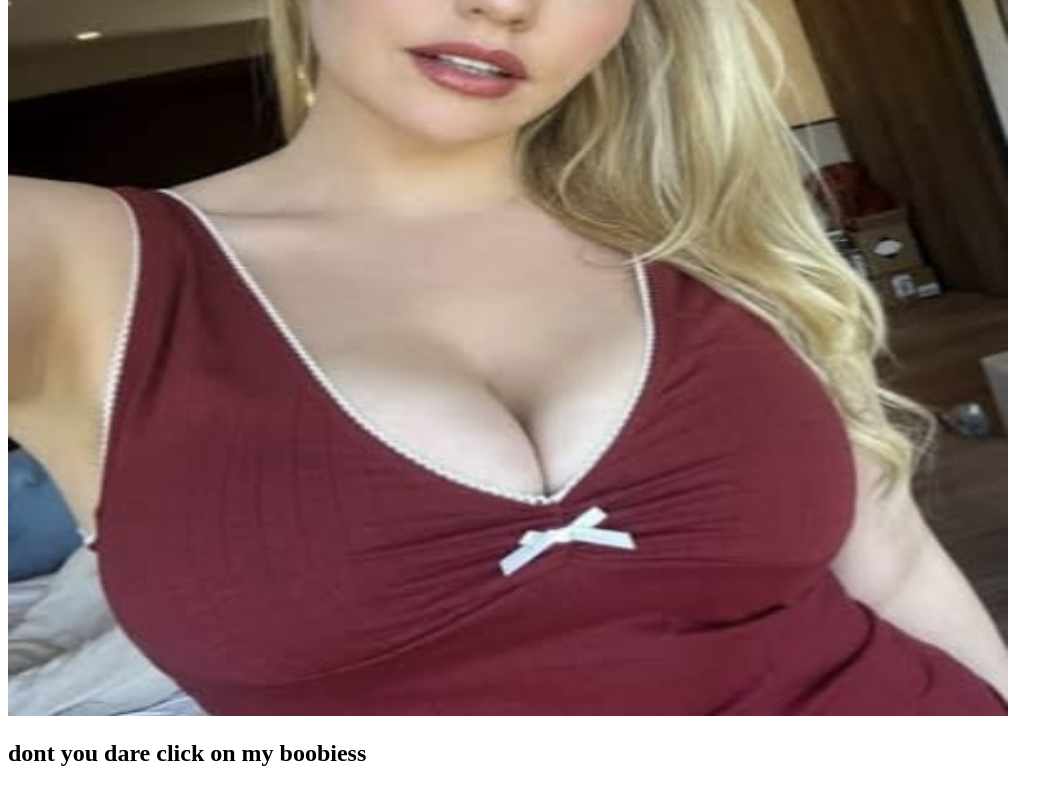
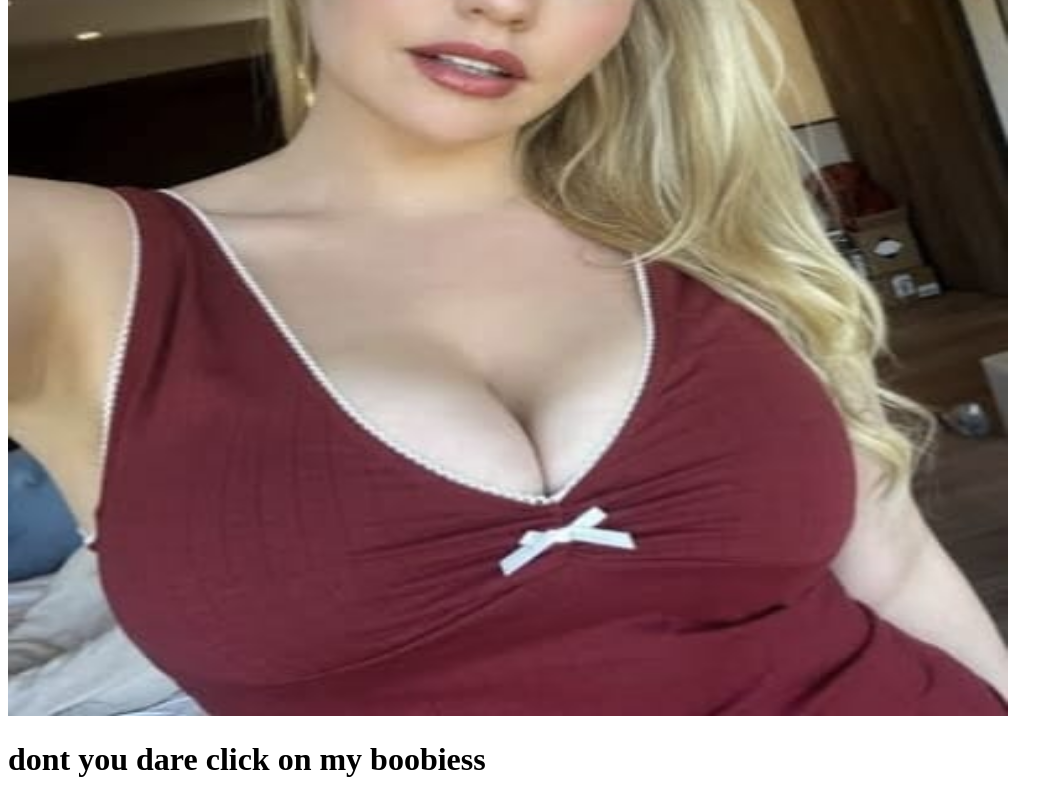
Before and after one commit to navaneethece1912-afk/my-website, a plain HTML site: page index.html in a window 1280 px wide. Shown: the part 365-1165 px from the top of the page, without its empty margins (0-1063 px from the left). Drawn offline with Linux system fonts and the light colour scheme.

Commit message:
Update index.html

```diff
--- a/index.html
+++ b/index.html
@@ -14,7 +14,7 @@
         </a>
 
 
-      <h2>dont you dare click on my boobiess</h2>
+      <h1>dont you dare click on my boobiess</h1>
     </body>
 
 </html>
```
